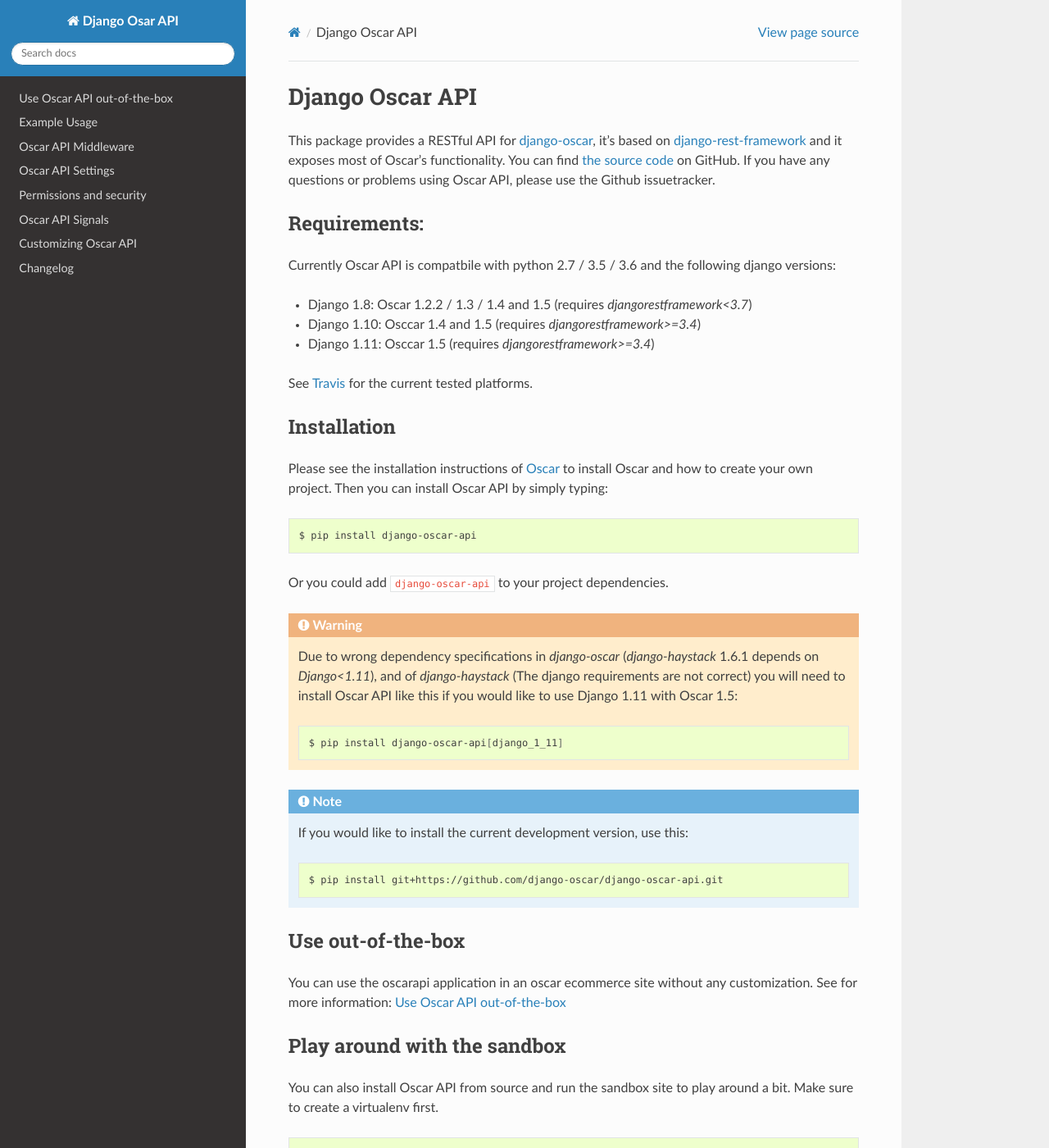
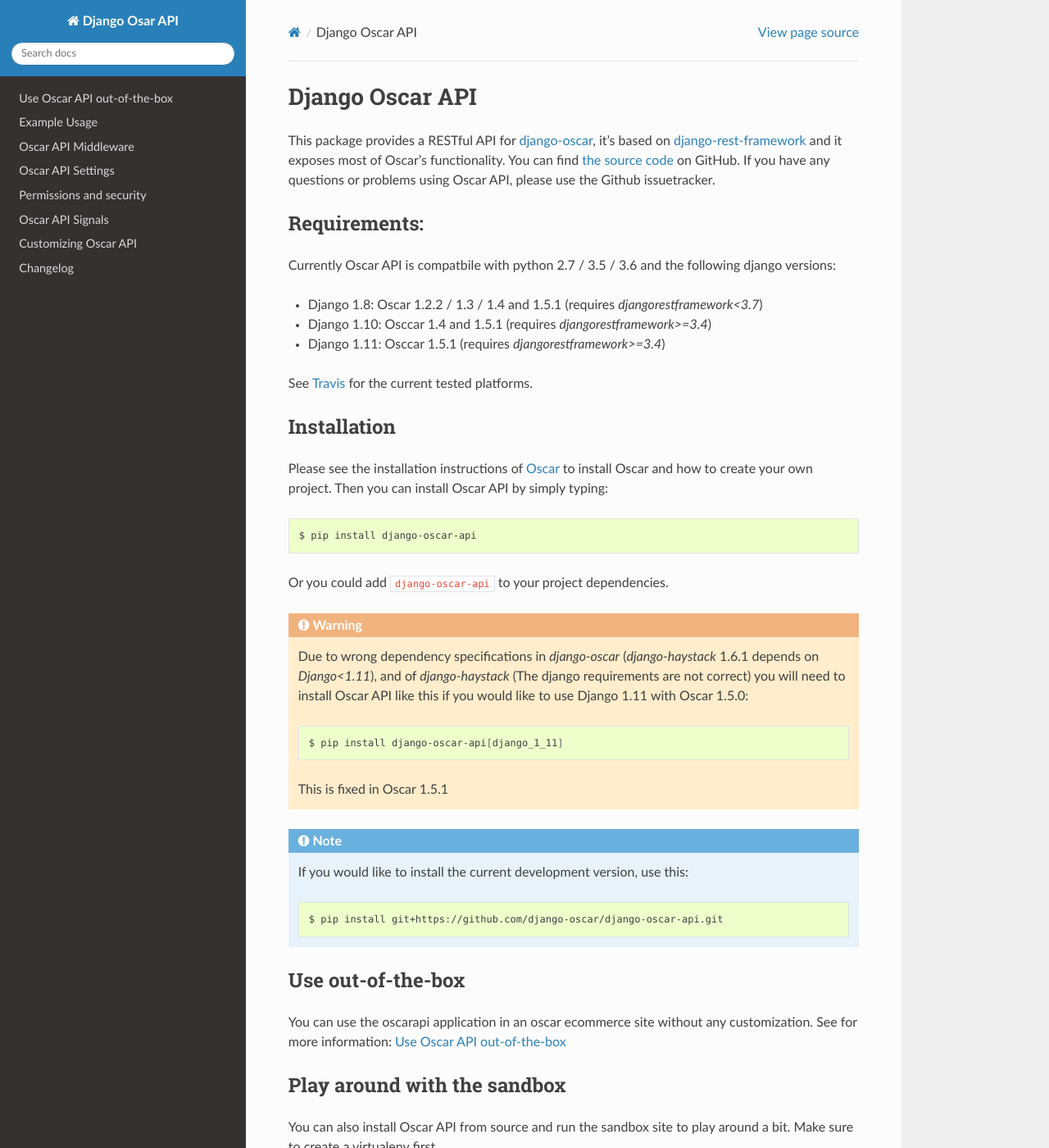
Before and after one commit to django-oscar/django-oscar-api, a Sphinx documentation site: the page built from docs/source/index.rst, in a window 1280 px wide and 1400 px high. Shown: the whole window at 82% size. Built offline with Sphinx 7.4.7 and the Read the Docs theme 2.0.0, drawn with Linux system fonts in a browser that asks for light colours.

Commit message:
Oscar 1.5.1 / Django 1.11.8

```diff
--- a/docs/source/index.rst
+++ b/docs/source/index.rst
@@ -15,9 +15,9 @@
 -------------
 Currently Oscar API is compatbile with python 2.7 / 3.5 / 3.6 and the following django versions:
 
-- Django 1.8: Oscar 1.2.2 / 1.3 / 1.4 and 1.5 (requires `djangorestframework<3.7`)
-- Django 1.10:  Osccar 1.4 and 1.5 (requires `djangorestframework>=3.4`)
-- Django 1.11:  Osccar 1.5 (requires `djangorestframework>=3.4`)
+- Django 1.8: Oscar 1.2.2 / 1.3 / 1.4 and 1.5.1 (requires `djangorestframework<3.7`)
+- Django 1.10:  Osccar 1.4 and 1.5.1 (requires `djangorestframework>=3.4`)
+- Django 1.11:  Osccar 1.5.1 (requires `djangorestframework>=3.4`)
 
 
 See `Travis`_ for the current tested platforms.
@@ -41,11 +41,13 @@
 
 .. warning::
 
-    Due to wrong dependency specifications in `django-oscar` (`django-haystack` 1.6.1 depends on `Django<1.11`), and of `django-haystack` (The django requirements are not correct) you will need to install Oscar API like this if you would like to use Django 1.11 with Oscar 1.5:
+    Due to wrong dependency specifications in `django-oscar` (`django-haystack` 1.6.1 depends on `Django<1.11`), and of `django-haystack` (The django requirements are not correct) you will need to install Oscar API like this if you would like to use Django 1.11 with Oscar 1.5.0:
 
     .. code-block:: bash
 
         $ pip install django-oscar-api[django_1_11]
+
+    This is fixed in Oscar 1.5.1
 
 .. note::
 
```
Also changed, not shown: .travis.yml.
